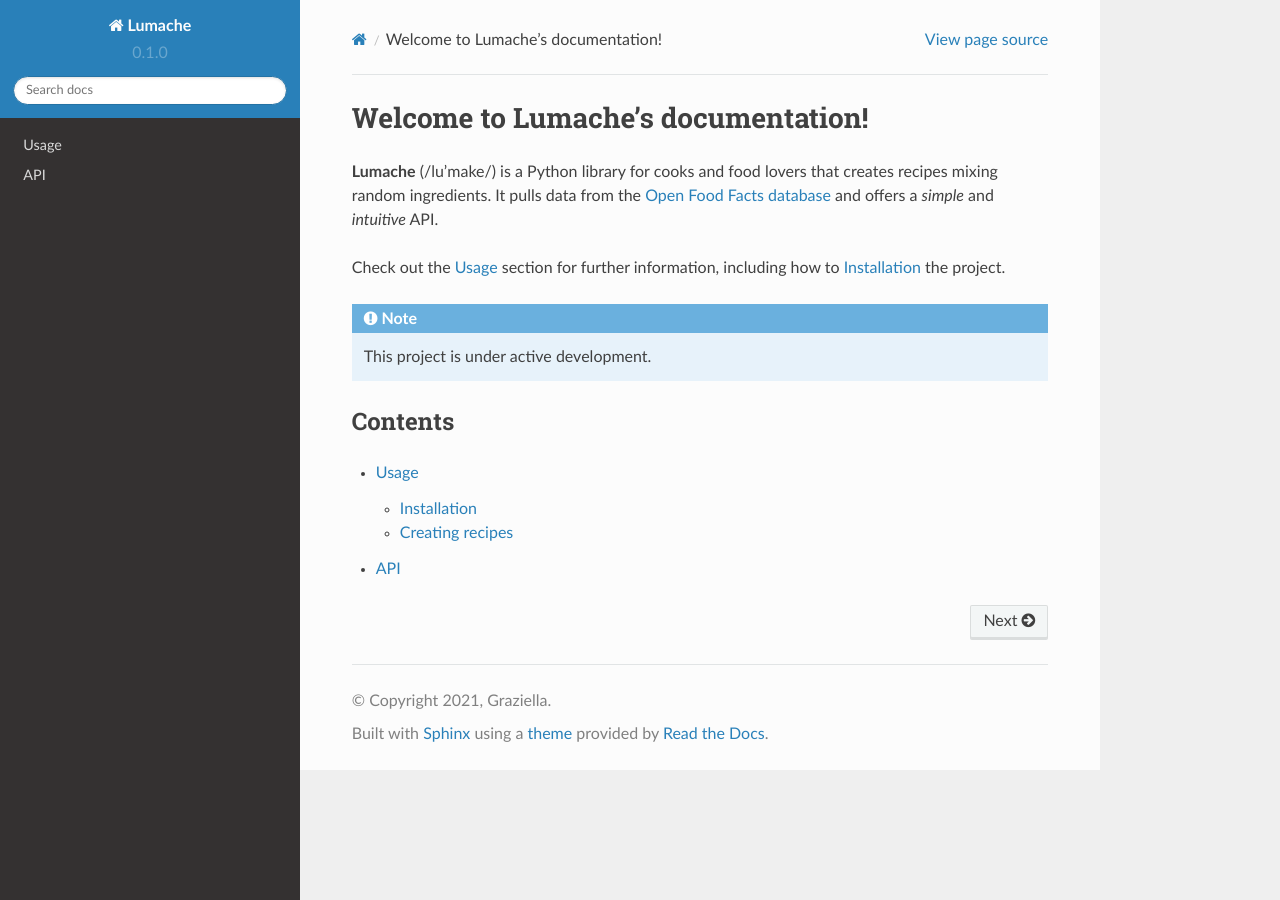
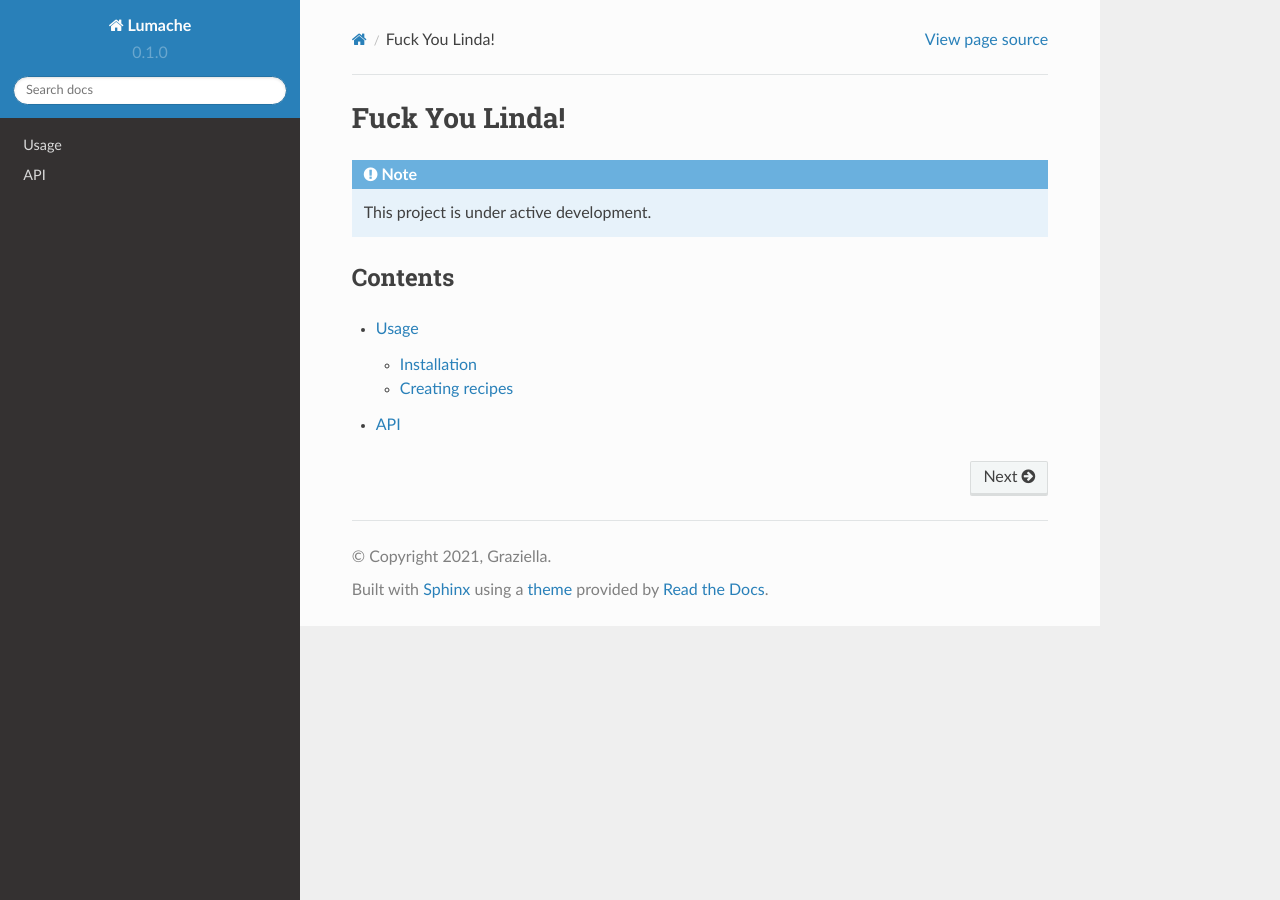
Before and after one commit to AndrewMcGhee/Site-Testing-V2, a Sphinx documentation site: the page built from docs/source/index.rst, in a window 1280 px wide. Built offline with Sphinx 7.4.7 and the Read the Docs theme 2.0.0, drawn with Linux system fonts in a browser that asks for light colours.

Commit message:
Update index.rst

```diff
--- a/docs/source/index.rst
+++ b/docs/source/index.rst
@@ -1,13 +1,5 @@
-Welcome to Lumache's documentation!
+Fuck You Linda!
 ===================================
-
-**Lumache** (/lu'make/) is a Python library for cooks and food lovers
-that creates recipes mixing random ingredients.
-It pulls data from the `Open Food Facts database <https://world.openfoodfacts.org/>`_
-and offers a *simple* and *intuitive* API.
-
-Check out the :doc:`usage` section for further information, including
-how to :ref:`installation` the project.
 
 .. note::
 
```
